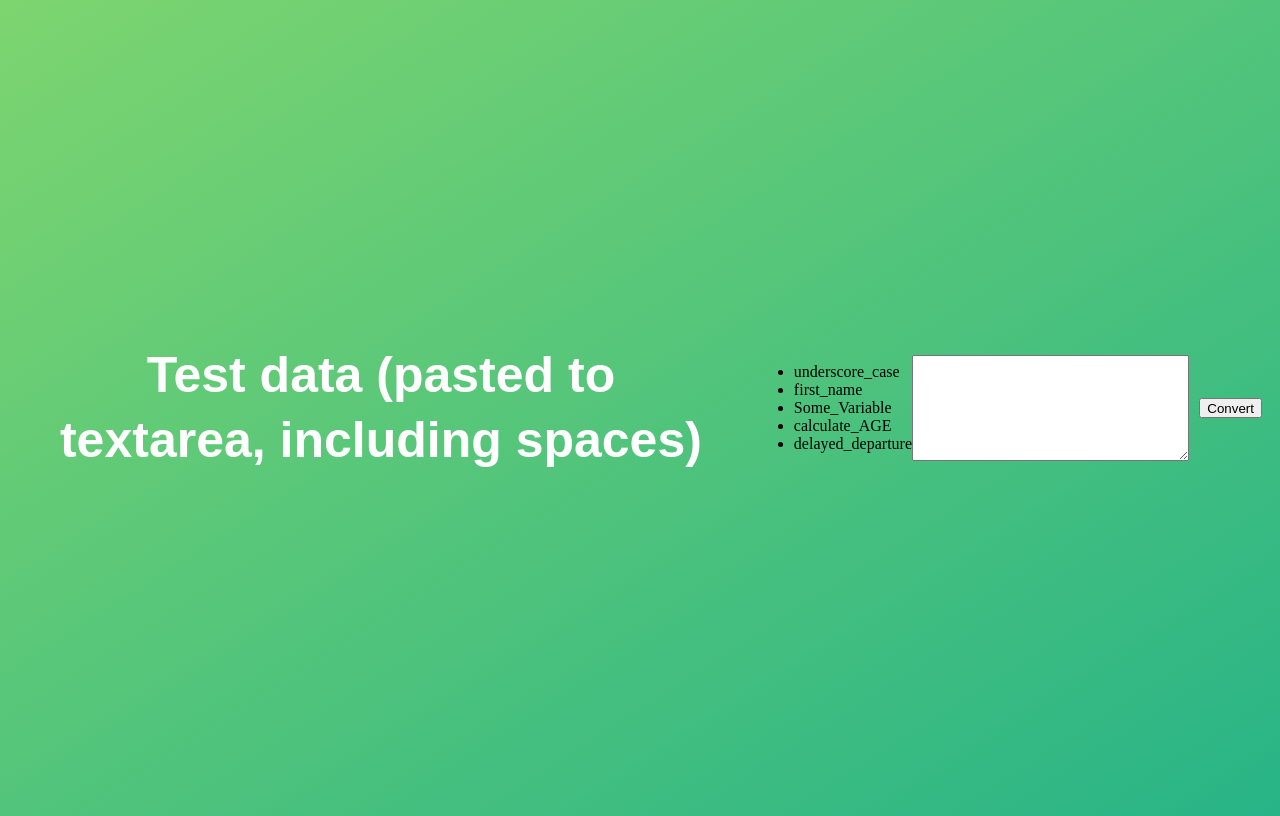
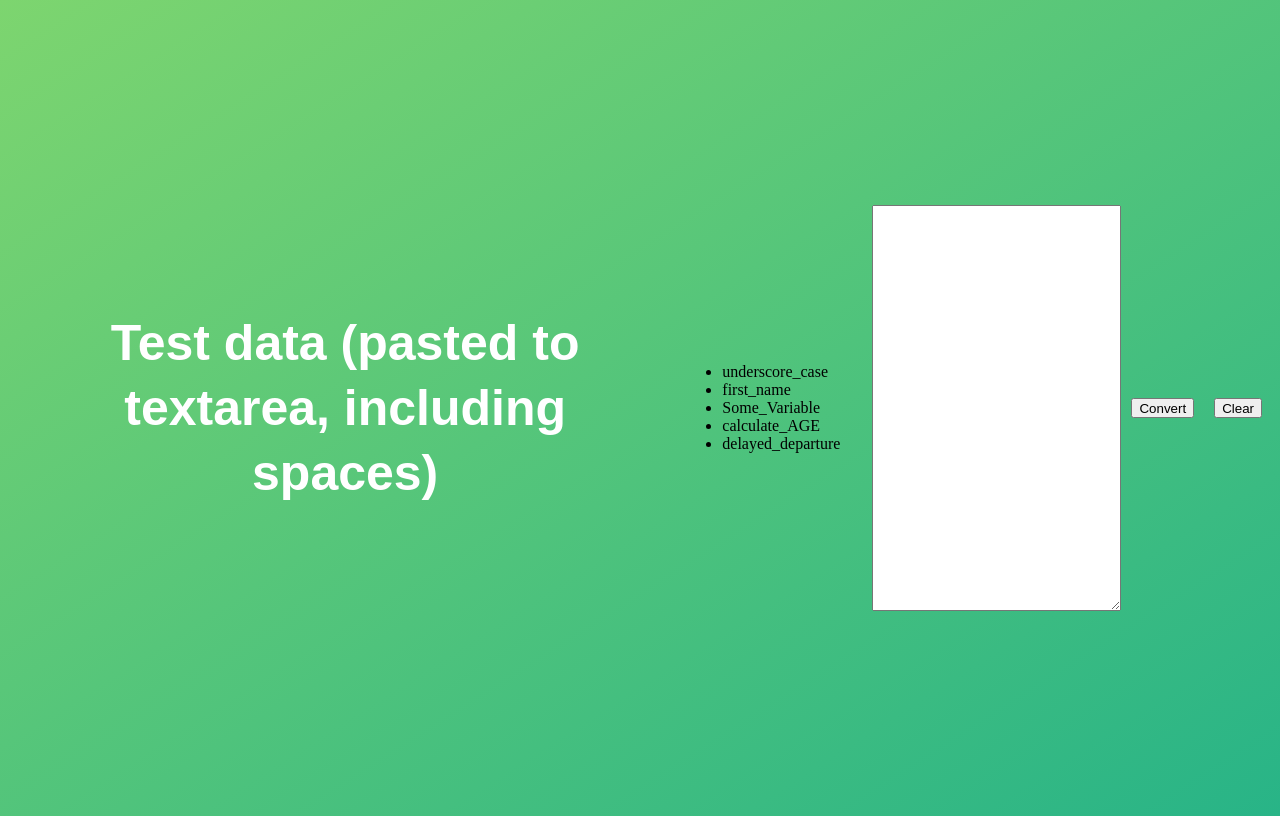
Before and after one commit to ysfcbn/Convert-to-camelCase, a plain HTML site: page index.html in a window 1280 px wide. Drawn offline with Linux system fonts and the light colour scheme.

Commit message:
Add files via upload

```diff
--- a/index.html
+++ b/index.html
@@ -30,8 +30,9 @@
 				margin: 10px;
 			}
 			textarea {
-				width: 300px;
-				height: 100px;
+				margin-left: 2rem;
+				width: 500px;
+				height: 400px;
 			}
 		</style>
 	</head>
--- a/script.js
+++ b/script.js
@@ -15,10 +15,11 @@ delayedDeparture ✅✅✅✅✅
 
 document.body.append(document.createElement("textarea"));
 document.body.append(document.createElement("button"));
-document.querySelector("textarea").style.width = "500px";
-const enteredText = document.querySelector("textarea").textContent;
+document.body.append(document.createElement("button"));
 const btn = document.querySelector("button");
+const btn1 = document.getElementsByTagName("button")[1];
 btn.textContent = "Convert";
+btn1.textContent = "Clear";
 
 btn.addEventListener("click", function () {
 	let text = document.querySelector("textarea").value;
@@ -53,3 +54,6 @@ btn.addEventListener("click", function () {
 	console.log(valueArr.join("\n"));
 	document.querySelector("textarea").value = valueArr.join("\n");
 });
+btn1.addEventListener("click", function () {
+	document.querySelector("textarea").value = "";
+});
```
